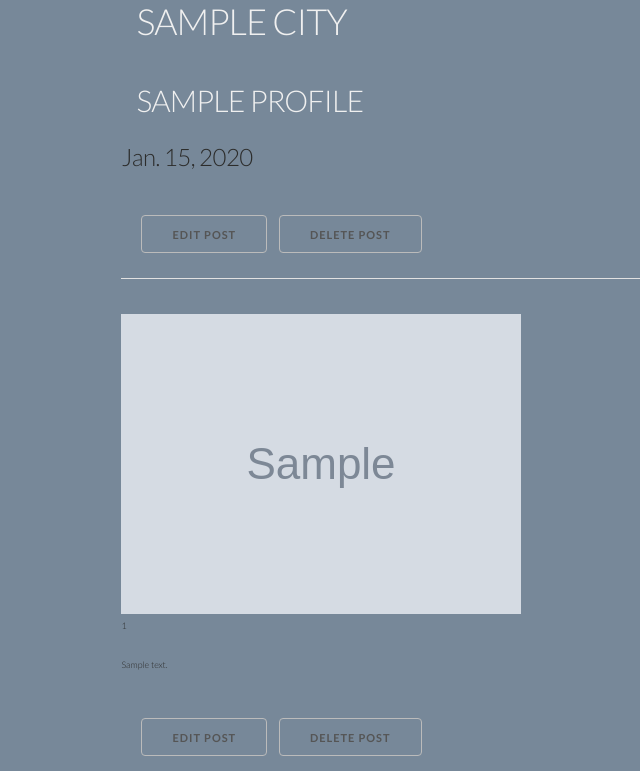
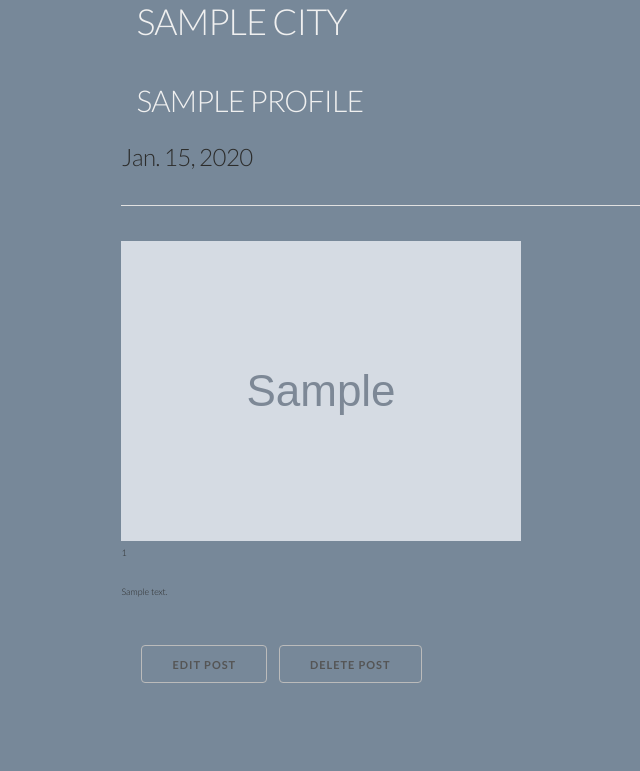
Before and after one commit to morgan-jaouni/Wayfarer, a Django app: page /travelpost/1/ in a window 1280 px wide. Shown: the part 151-922 px from the top of the page, without its empty margins (36-676 px from the left). After the commit the page ends 834 px from the top, so only its background shows below. Run offline with Django 3.2, Linux system fonts and the light colour scheme; tables that the repository leaves empty hold one stand-in row (values such as "Sample post"); grey boxes marked "Sample" are stand-in pictures.

Commit message:
Commit JS11 - cleaned up profile and post pages
Signed-off-by: jsans24 <jsans24@gmail.com>

```diff
--- a/wayfarer_project/main_app/templates/travelposts/show.html
+++ b/wayfarer_project/main_app/templates/travelposts/show.html
@@ -6,8 +6,6 @@
   <a href="{% url 'profile' travelpost.author.user_id %}"><h4>{{ travelpost.author }}</h4></a>
 
   <h5>{{ travelpost.date }}</h5>
-  <a class="button" href="{% url 'travelpost_edit' travelpost.id %}">Edit Post</a>
-  <a class="button" href="{% url 'travelpost_delete' travelpost.id %}">Delete Post</a>
   <hr />
   <img src="{{ travelpost.image }}" alt="">
   <p>{{ travelpost.likes }}</p>
```
Also changed, not shown: wayfarer_project/main_app/templates/profile.html (+3 -8 lines), wayfarer_project/main_app/migrations/0012_merge_20201104_1720.py (added).
